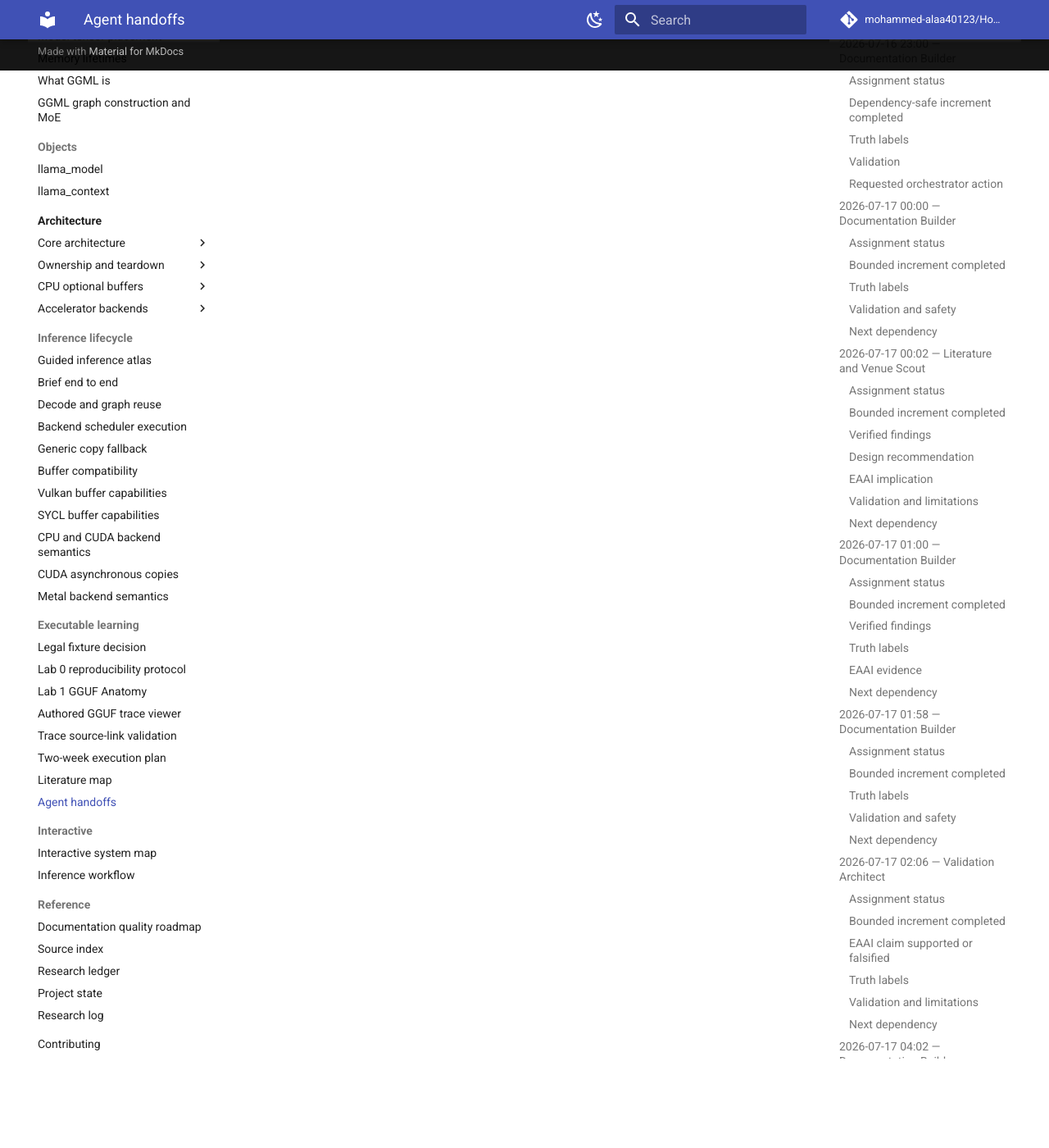
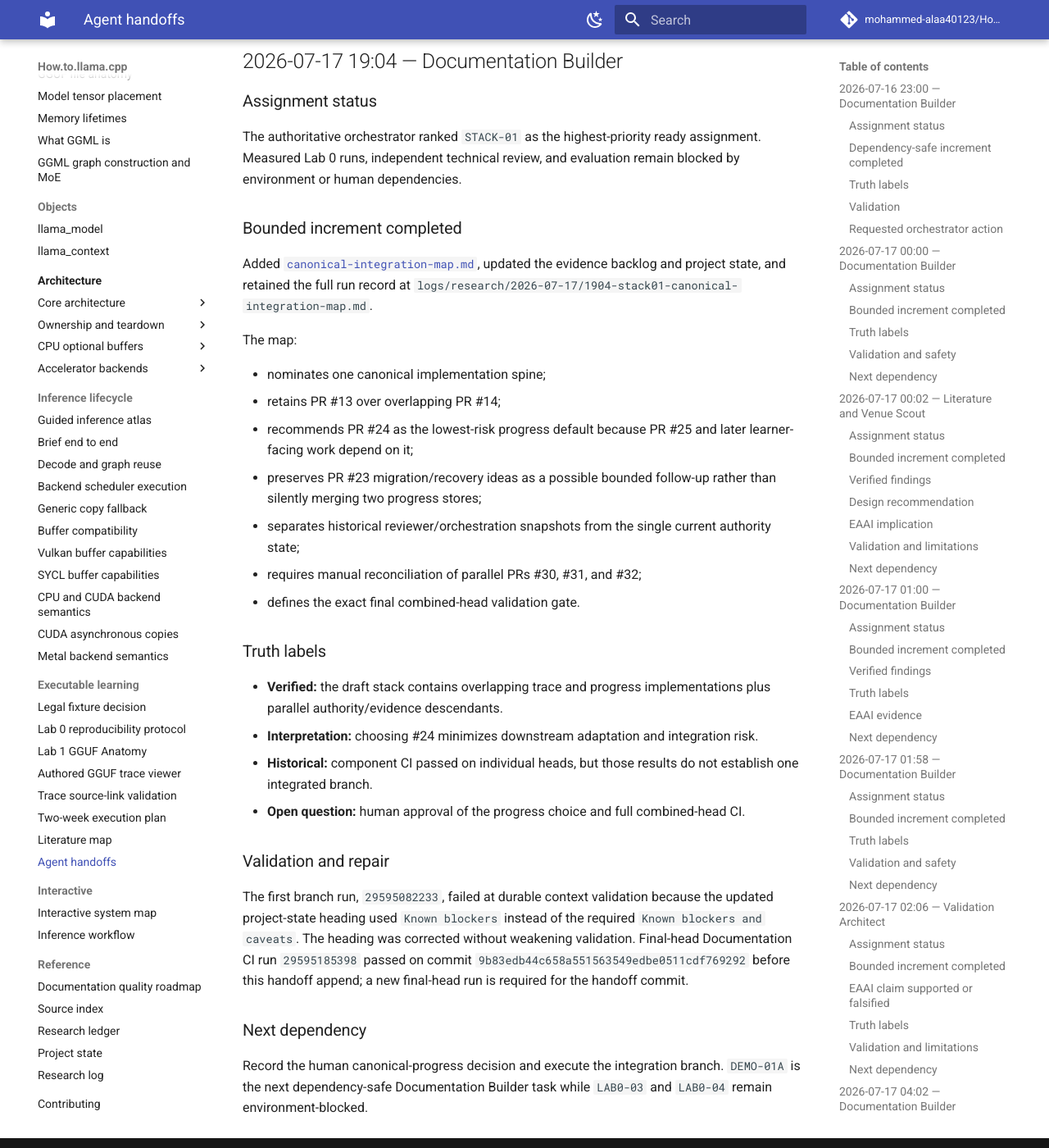
Before and after one commit to mohammed-alaa40123/How.to.llama.cpp, an MkDocs documentation site: the page built from docs/publication/agent-handoffs.md, in a window 1280 px wide and 1400 px high, scrolled down 9186 px. Shown: the whole window at 82% size. Built offline with MkDocs 1.6.1 and Material for MkDocs 9.7.7, drawn with Linux system fonts in a browser that asks for light colours; comment, search, counter and statistics services are not loaded.

Commit message:
Append STACK-01 handoff

```diff
--- a/docs/publication/agent-handoffs.md
+++ b/docs/publication/agent-handoffs.md
@@ -233,3 +233,38 @@ Replaced two Markdown links from `docs/publication/agent-handoffs.md` to run not
 ### Validation and next dependency
 
 No runtime, schema, fixture, learner-data, model, paid API, or publication claim changed. After CI passes, the next Documentation Builder assignment is the media manifest/provenance validator.
+
+## 2026-07-17 19:04 — Documentation Builder
+
+### Assignment status
+
+The authoritative orchestrator ranked `STACK-01` as the highest-priority ready assignment. Measured Lab 0 runs, independent technical review, and evaluation remain blocked by environment or human dependencies.
+
+### Bounded increment completed
+
+Added [`canonical-integration-map.md`](canonical-integration-map.md), updated the evidence backlog and project state, and retained the full run record at `logs/research/2026-07-17/1904-stack01-canonical-integration-map.md`.
+
+The map:
+
+- nominates one canonical implementation spine;
+- retains PR #13 over overlapping PR #14;
+- recommends PR #24 as the lowest-risk progress default because PR #25 and later learner-facing work depend on it;
+- preserves PR #23 migration/recovery ideas as a possible bounded follow-up rather than silently merging two progress stores;
+- separates historical reviewer/orchestration snapshots from the single current authority state;
+- requires manual reconciliation of parallel PRs #30, #31, and #32;
+- defines the exact final combined-head validation gate.
+
+### Truth labels
+
+- **Verified:** the draft stack contains overlapping trace and progress implementations plus parallel authority/evidence descendants.
+- **Interpretation:** choosing #24 minimizes downstream adaptation and integration risk.
+- **Historical:** component CI passed on individual heads, but those results do not establish one integrated branch.
+- **Open question:** human approval of the progress choice and full combined-head CI.
+
+### Validation and repair
+
+The first branch run, `29595082233`, failed at durable context validation because the updated project-state heading used `Known blockers` instead of the required `Known blockers and caveats`. The heading was corrected without weakening validation. Final-head Documentation CI run `29595185398` passed on commit `9b83edb44c658a551563549edbe0511cdf769292` before this handoff append; a new final-head run is required for the handoff commit.
+
+### Next dependency
+
+Record the human canonical-progress decision and execute the integration branch. `DEMO-01A` is the next dependency-safe Documentation Builder task while `LAB0-03` and `LAB0-04` remain environment-blocked.
```
